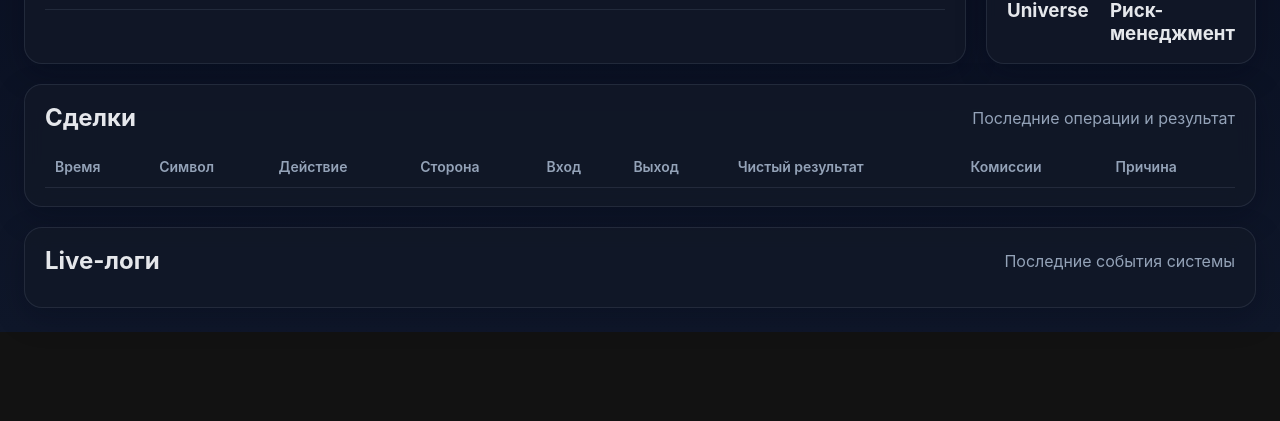
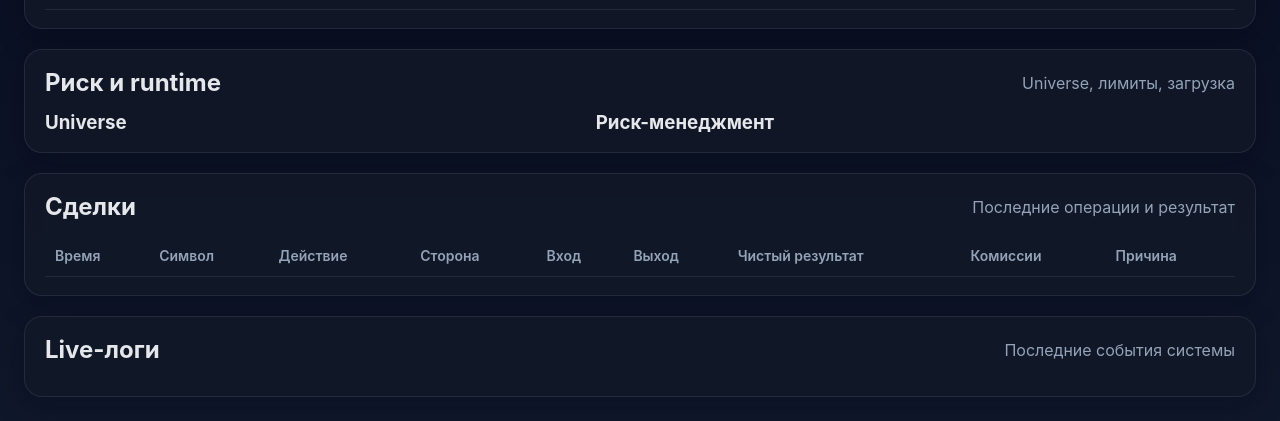
Before and after one commit to narekhovhannsyan1408/crypto-bot, a website: page src/dashboard/public/index.html in a window 1280 px wide. Shown: the part 742-1163 px from the top of the page. Before the commit the page ends 1074 px from the top, so only its background shows below. Drawn offline with Linux system fonts and the light colour scheme.

Commit message:
Update styles.css

```diff
--- a/src/dashboard/public/styles.css
+++ b/src/dashboard/public/styles.css
@@ -155,7 +155,7 @@
 
 .two-column {
   display: grid;
-  grid-template-columns: 1.2fr 1fr;
+  grid-template-columns: 1fr;
   gap: 20px;
 }
 
```
